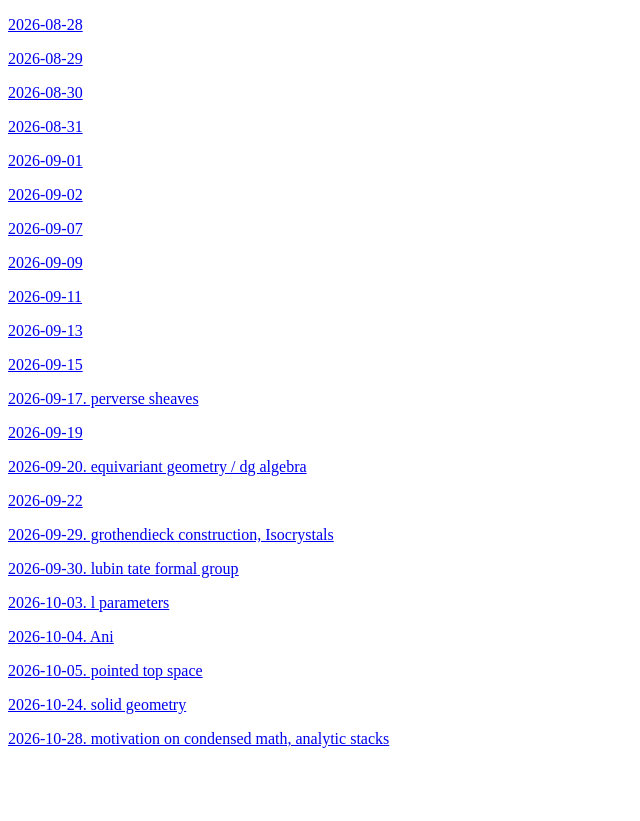
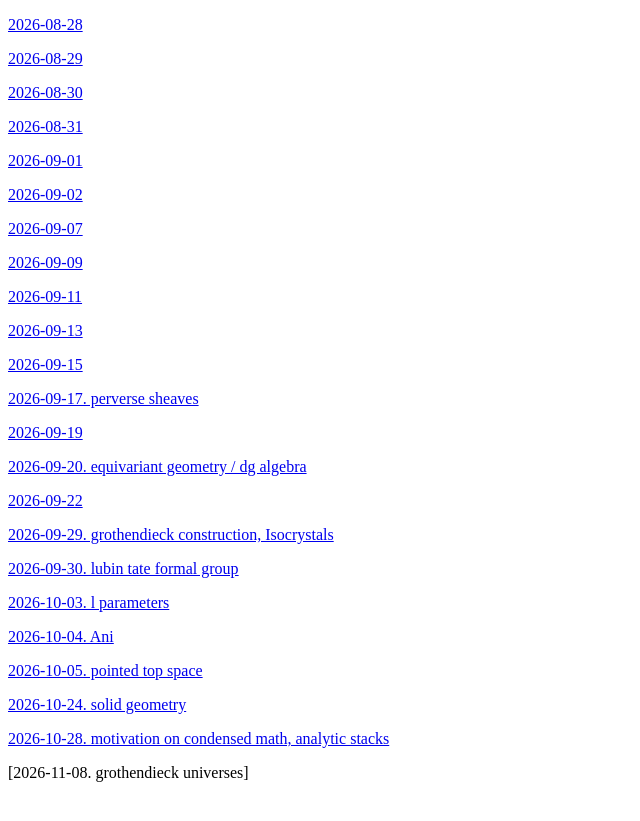
Before and after one commit to alchan00/alchan00.github.io, a Jekyll site: the page built from daily-notes/index.md, in a window 1280 px wide. Shown: the top 821 px of the page, without its empty margins (0-640 px from the left). Built offline with Jekyll 4.4.1, drawn with Linux system fonts in a browser that asks for light colours; our own code applies the rules of GitHub Pages for plain Markdown files.

Commit message:
Update index.md

```diff
--- a/daily-notes/index.md
+++ b/daily-notes/index.md
@@ -54,3 +54,6 @@
 [2026-10-24. solid geometry](2026-10-24/)
 
 [2026-10-28. motivation on condensed math, analytic stacks](2026-10-24/)
+
+
+[2026-11-08. grothendieck universes]
```
